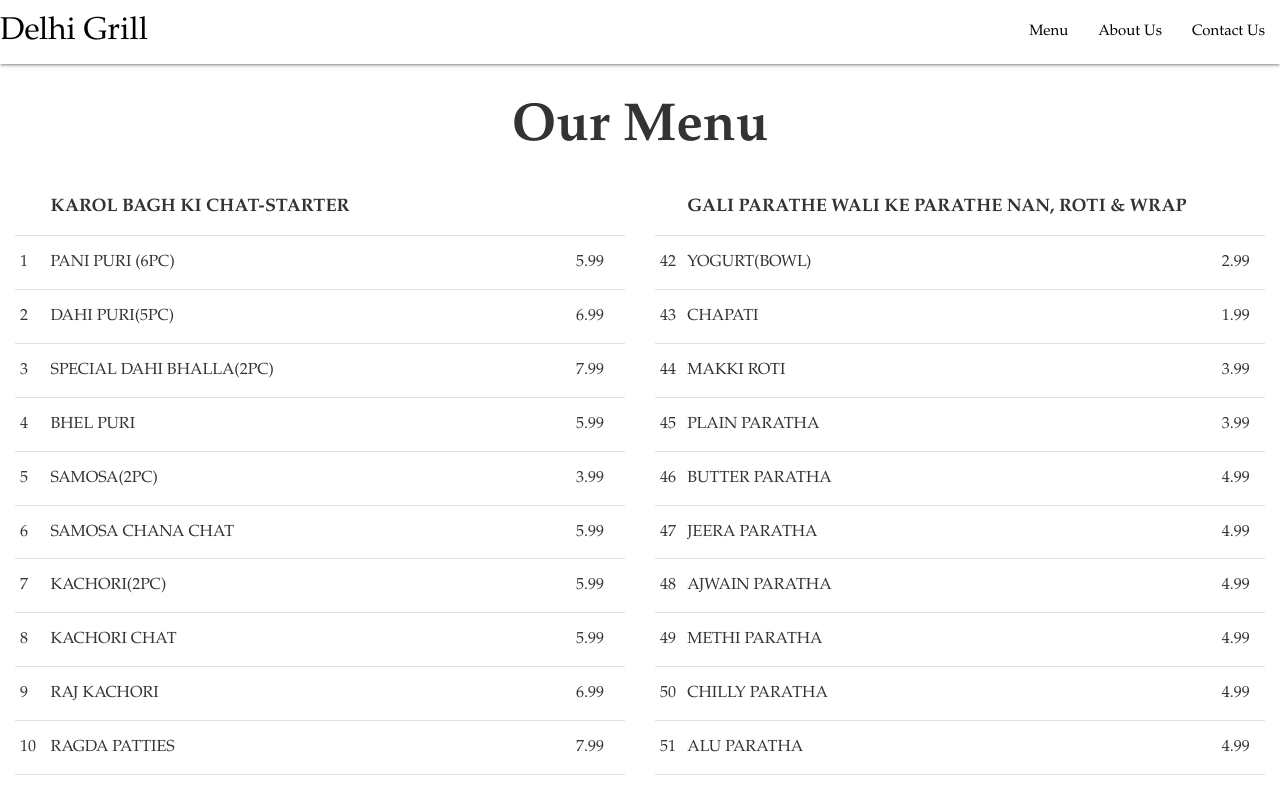
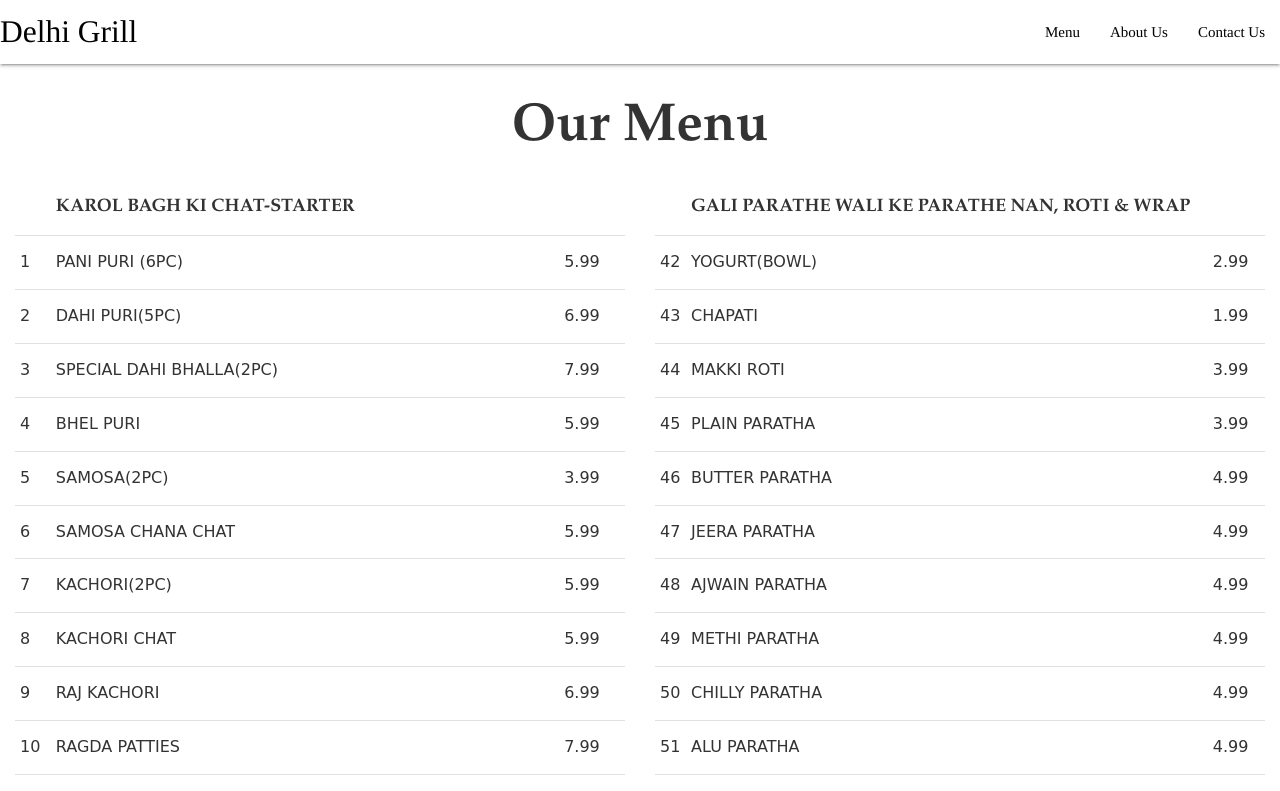
Before and after one commit to aryanmediratta/basic-react-website, a React (Create React App) app in the folder Desktop/WebDev/storewebsite/: page /menu in a window 1280 px wide. Shown: the top 791 px of the page. Built offline with nearby package versions, Linux system fonts and the light colour scheme.

Commit message:
changed fonts

```diff
--- a/Desktop/WebDev/storewebsite/src/components/Header.js
+++ b/Desktop/WebDev/storewebsite/src/components/Header.js
@@ -22,15 +22,15 @@ document.addEventListener('DOMContentLoaded', function() {
 			 <nav>
     <div class="nav-wrapper white" >
       <a href="/" class="brand-logo" style={{color:'black',
-  fontFamily : 'Garamond'}}>Delhi Grill</a>
+  fontFamily : 'Times'}}>Delhi Grill</a>
       <a href="#" data-target="mobile-demo" class="sidenav-trigger" style={{color:'black'}}><i class="material-icons">menu</i></a>
       <ul class="right hide-on-med-and-down" >
         <li><a href="/menu" style={{color:'black',
-  fontFamily : 'Garamond'}}>Menu</a></li>
+  fontFamily : 'Times'}}>Menu</a></li>
         <li><a href="/about" style={{color:'black',
-  fontFamily : 'Garamond'}}>About Us</a></li>
+  fontFamily : 'Times'}}>About Us</a></li>
         <li><a href="/contact" style={{color:'black',
-  fontFamily : 'Garamond'}}>Contact Us</a></li>
+  fontFamily : 'Times'}}>Contact Us</a></li>
       </ul>
     </div>
   </nav>
--- a/Desktop/WebDev/storewebsite/src/index.css
+++ b/Desktop/WebDev/storewebsite/src/index.css
@@ -18,7 +18,7 @@ img {
   margin-right: auto;
 }
 p {
-  font-family: Garamond;
+  font-family: comic sans MS;
   font-size: 18px;
 }
 body {
@@ -31,6 +31,6 @@ body {
     flex: 1 0 auto;
   }
 table td{
-  font-family: Garamond;
+  font-family: Comic sans MS;
   font-size: 16px;
 }
```
